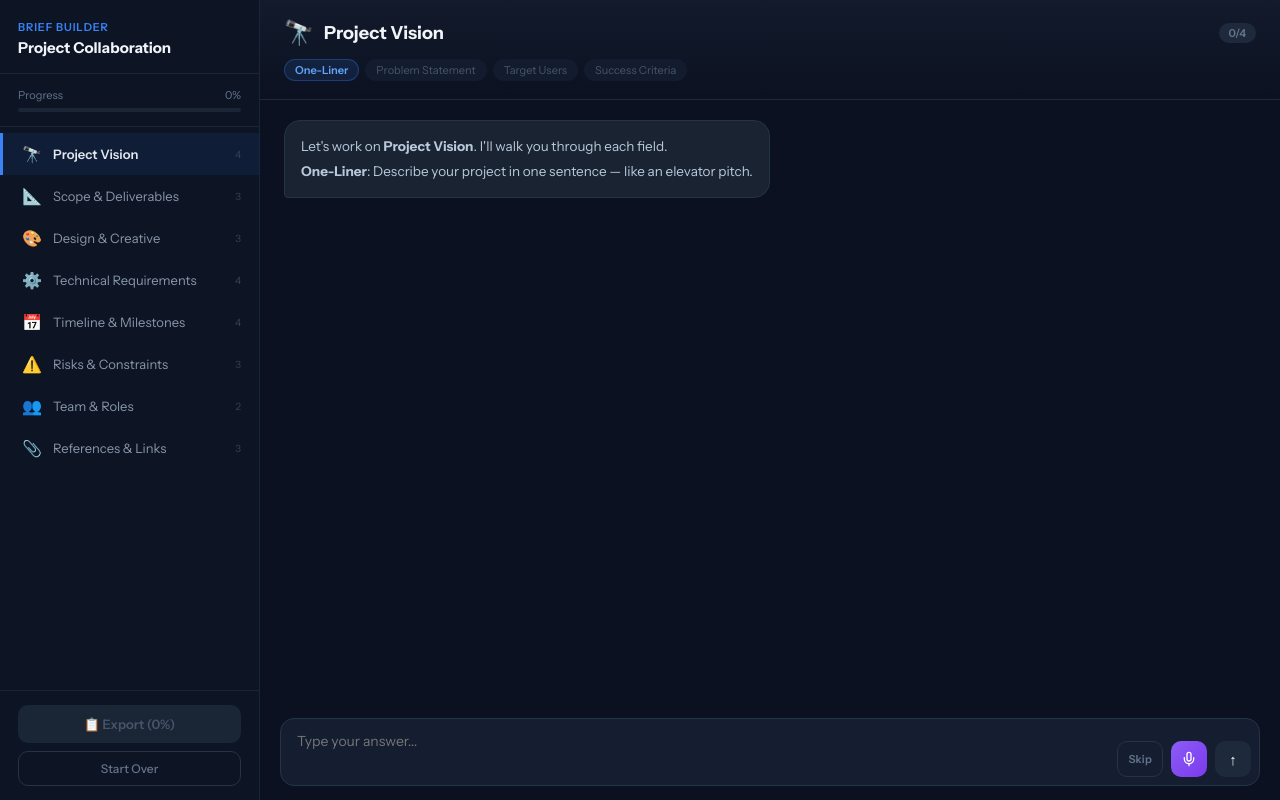
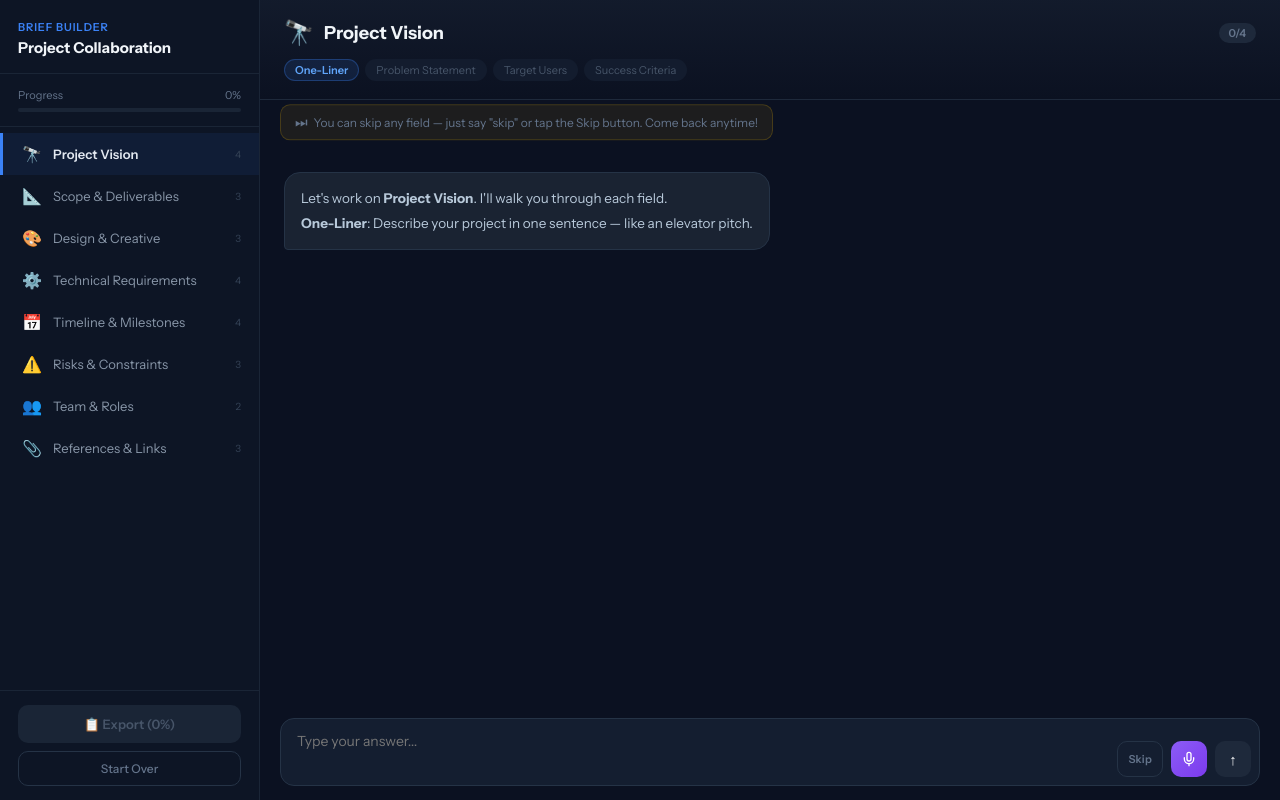
Before and after one commit to jeeminhan/Clearbrief, a Next.js app: page / in a window 1280 px wide. Both pictures are taken after a click on the button "Start from scratch". Built offline with nearby package versions, Linux system fonts and the light colour scheme.

Commit message:
feat: add bouncing skip hint at start of each section
Shows a yellow bouncing tip telling users they can skip any field.
Disappears after the first couple of messages.

```diff
--- a/app/BriefBuilder.js
+++ b/app/BriefBuilder.js
@@ -636,6 +636,23 @@ function SectionChat({ section, formData, setFormData, chatHistories, setChatHis
         )}
       </div>
 
+      {/* Skip hint — show until user has interacted with a few fields */}
+      {messages.length <= 2 && (
+        <div style={{
+          padding: '8px 20px',
+          animation: 'bounce 2s ease-in-out infinite',
+        }}>
+          <div style={{
+            fontSize: 12, color: '#64748b', background: 'rgba(234,179,8,0.08)',
+            border: '1px solid rgba(234,179,8,0.2)', borderRadius: 10,
+            padding: '8px 14px', display: 'inline-flex', alignItems: 'center', gap: 6,
+          }}>
+            <span style={{ fontSize: 14 }}>⏭</span>
+            You can skip any field — just say &quot;skip&quot; or tap the Skip button. Come back anytime!
+          </div>
+        </div>
+      )}
+
       <div style={{ flex: 1, overflowY: 'auto', padding: '20px 24px' }}>
         {messages.map(msg => (
           <div key={msg.id} style={{
--- a/app/globals.css
+++ b/app/globals.css
@@ -29,3 +29,7 @@ button:focus-visible { outline: 2px solid #3b82f6; outline-offset: 2px; }
 }
 @keyframes spin { from { transform: rotate(0deg); } to { transform: rotate(360deg); } }
 @keyframes pulse { 0%, 100% { opacity: 0.3; transform: scale(1); } 50% { opacity: 0.6; transform: scale(1.1); } }
+@keyframes bounce {
+  0%, 100% { transform: translateY(0); }
+  50% { transform: translateY(-4px); }
+}
```
